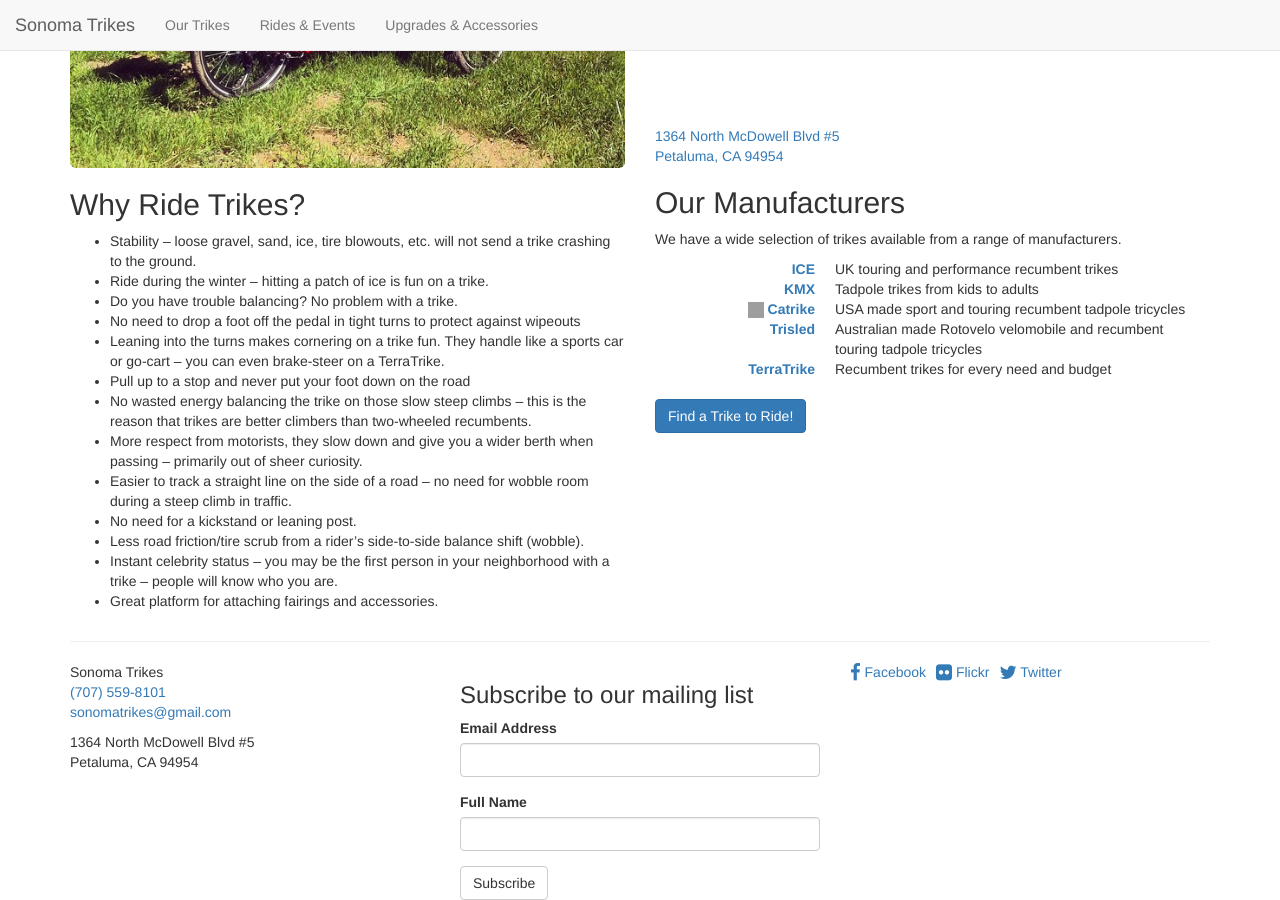
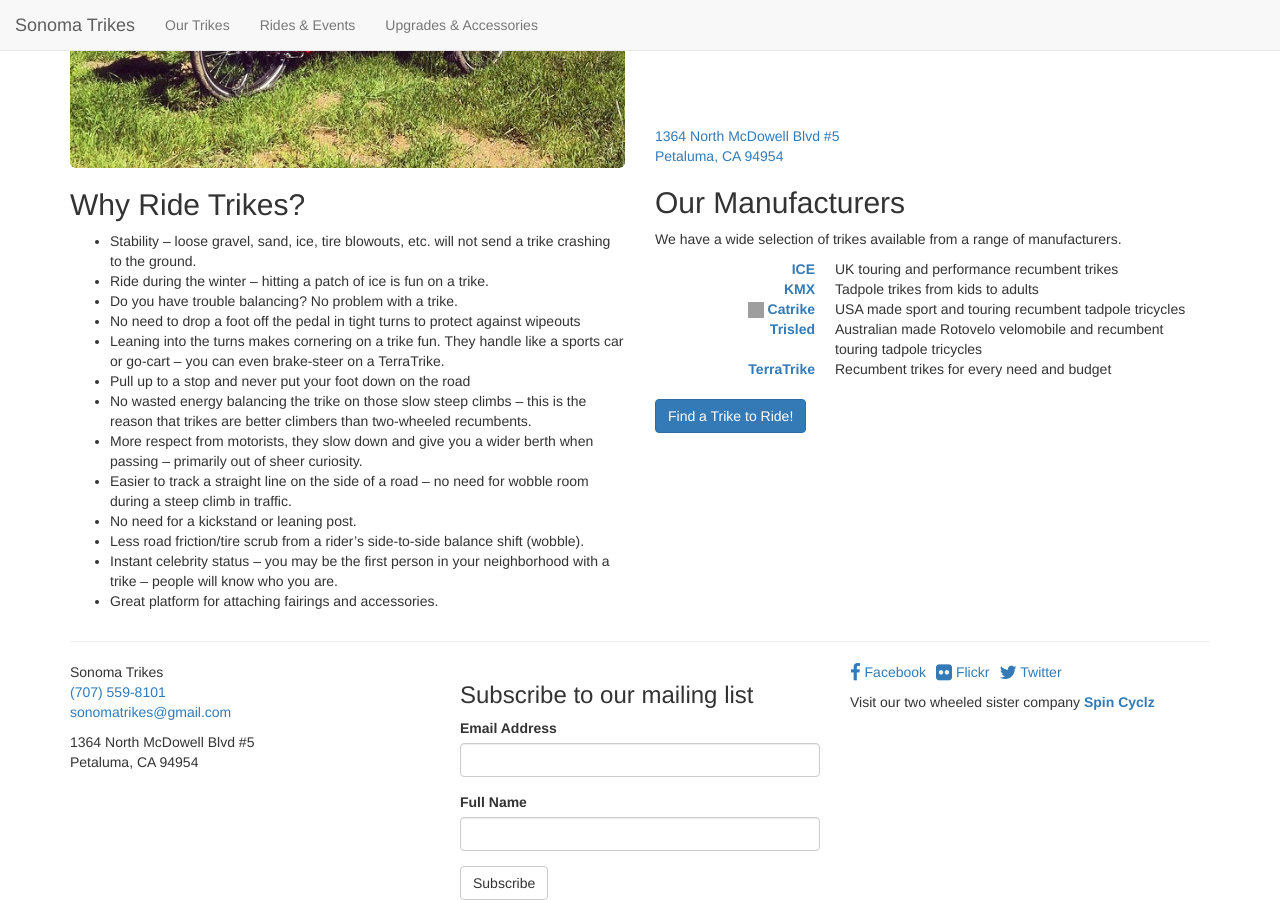
Before and after one commit to sonomatrikes/sonomatrikes.github.io, a Jekyll site: the page built from index.html, in a window 1280 px wide and 900 px high, scrolled down 527 px. Built offline with Jekyll 4.4.1, drawn with Linux system fonts in a browser that asks for light colours; nearby versions of some CDN libraries; Markdown is read by kramdown in place of the engine named in the settings; comment, search, counter and statistics services are not loaded; grey boxes are pictures that could not be loaded.

Commit message:
Link to Spin Cyclz

```diff
--- a/_layouts/default.html
+++ b/_layouts/default.html
@@ -65,6 +65,7 @@
             <li><a href="http://www.flickr.com/photos/spincyclz"><i class="fa fa-lg fa-flickr"></i> Flickr</a>
             <li><a href="https://twitter.com/NandaHolz"><i class="fa fa-lg fa-twitter"></i> Twitter</a>
           </ul>
+          <p>Visit our two wheeled sister company <strong><a href="http://www.spincyclz.com/">Spin Cyclz</a></strong></p>
         </div>
         </div>
       </footer>
```
